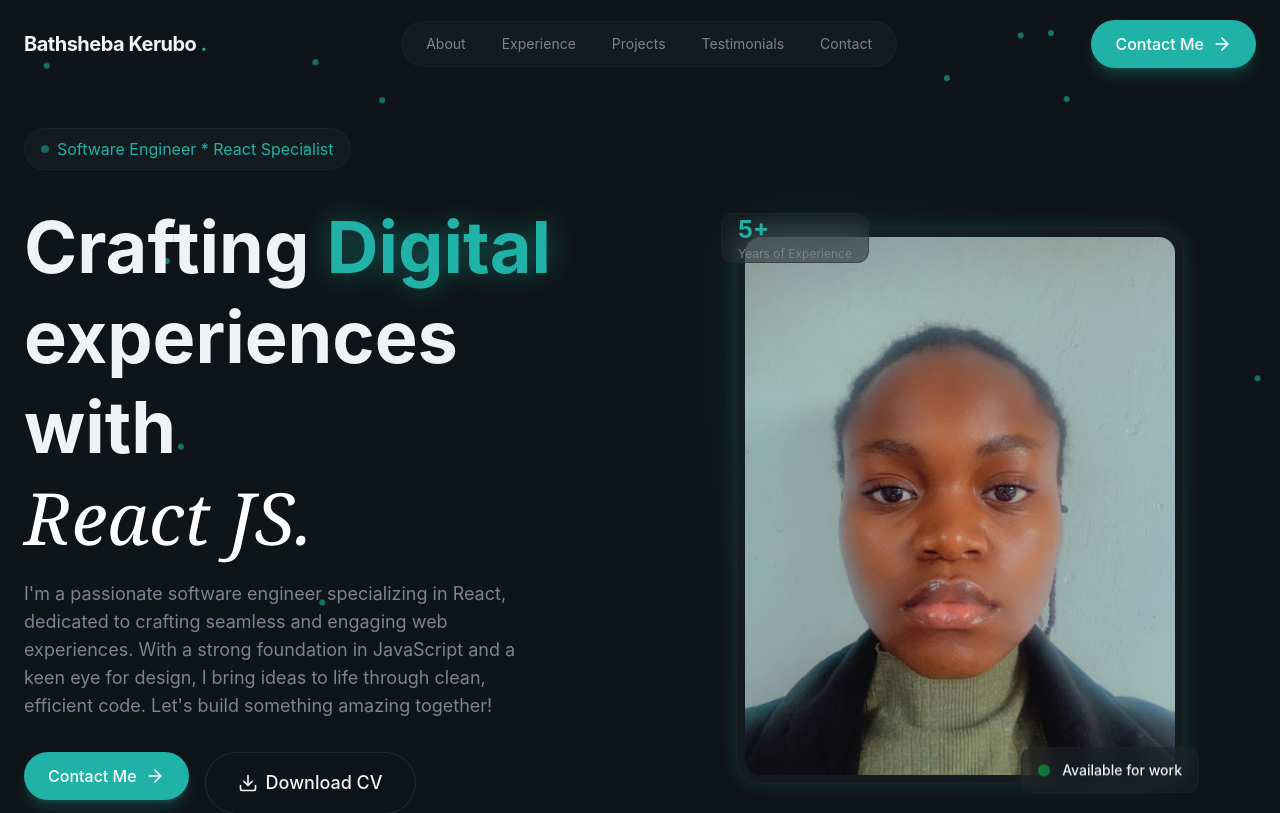
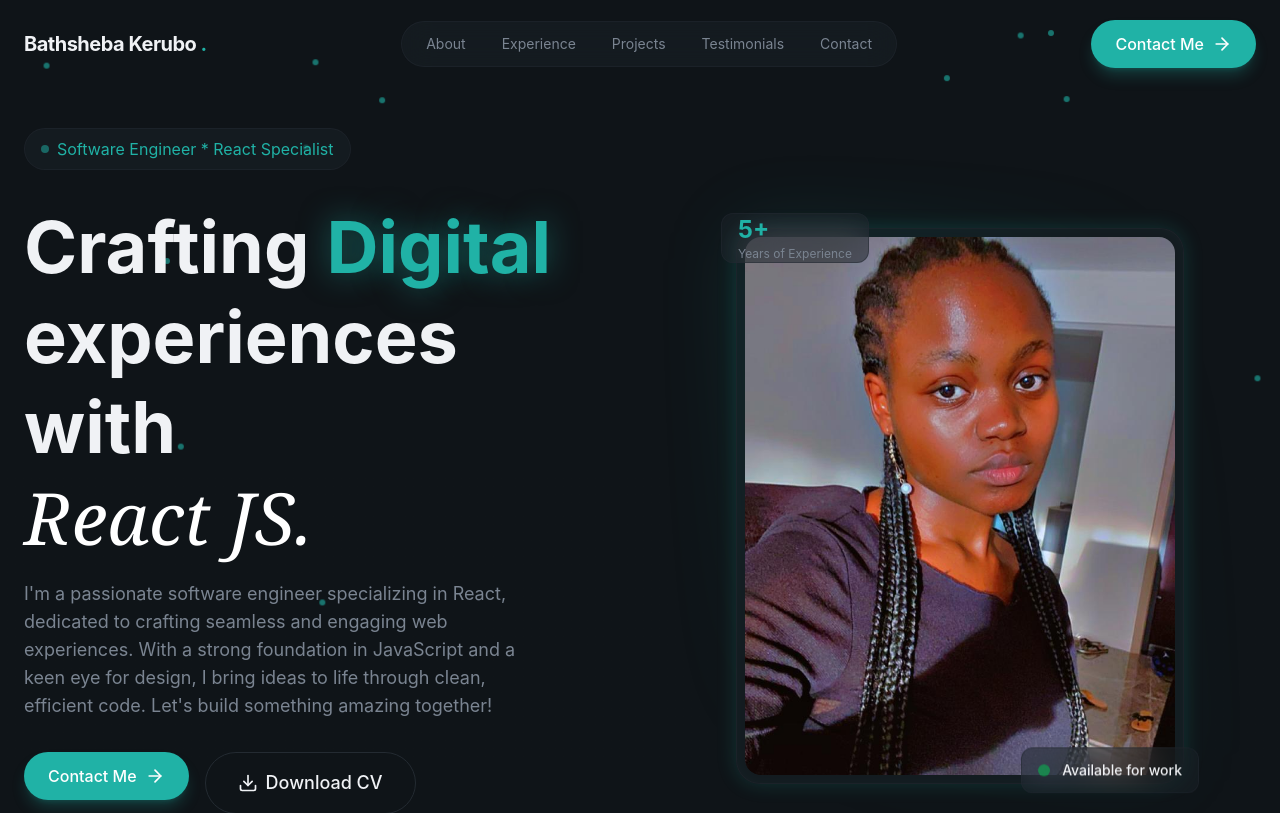
Before and after one commit to Sheeba193/dev-portfolio, a React (Vite) app: page / in a window 1280 px wide. Shown: the top 813 px of the page. Built offline with nearby package versions, Linux system fonts and the light colour scheme.

Commit message:
new profile pic

```diff
--- a/src/sections/Hero.jsx
+++ b/src/sections/Hero.jsx
@@ -133,7 +133,7 @@
             <div className="relative max-w-md mx-auto">
               <div  className="absolute inset-0 rounded-3xl bg-linear-to-br from-primary/30 via-transparent to-primary/10 blur-2xl animate-pulse"/>
               <div className="relative glass rounded-3xl p-2 glow-border">
-                <img src="/profile.jpeg"
+                <img src="/profilepic.jpeg"
                 alt="profile image"
                 className="w-full aspect-4/5 object-cover rounded-2xl" />
 
```
Also changed, not shown: public/profilepic.jpeg (added).
